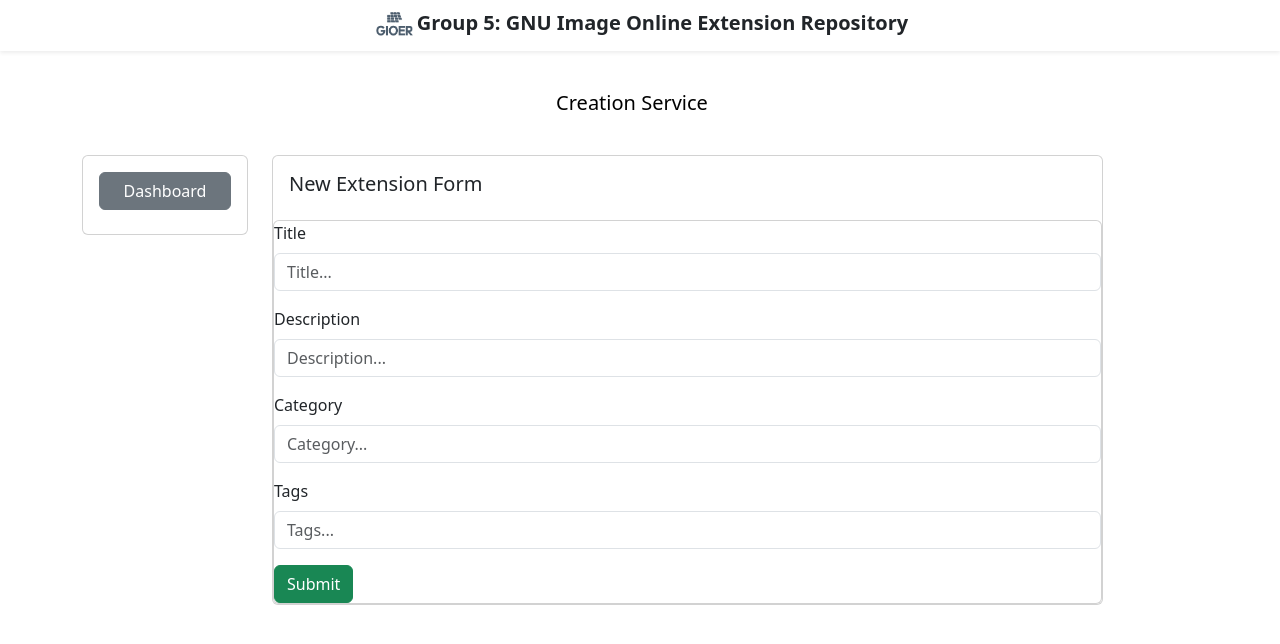
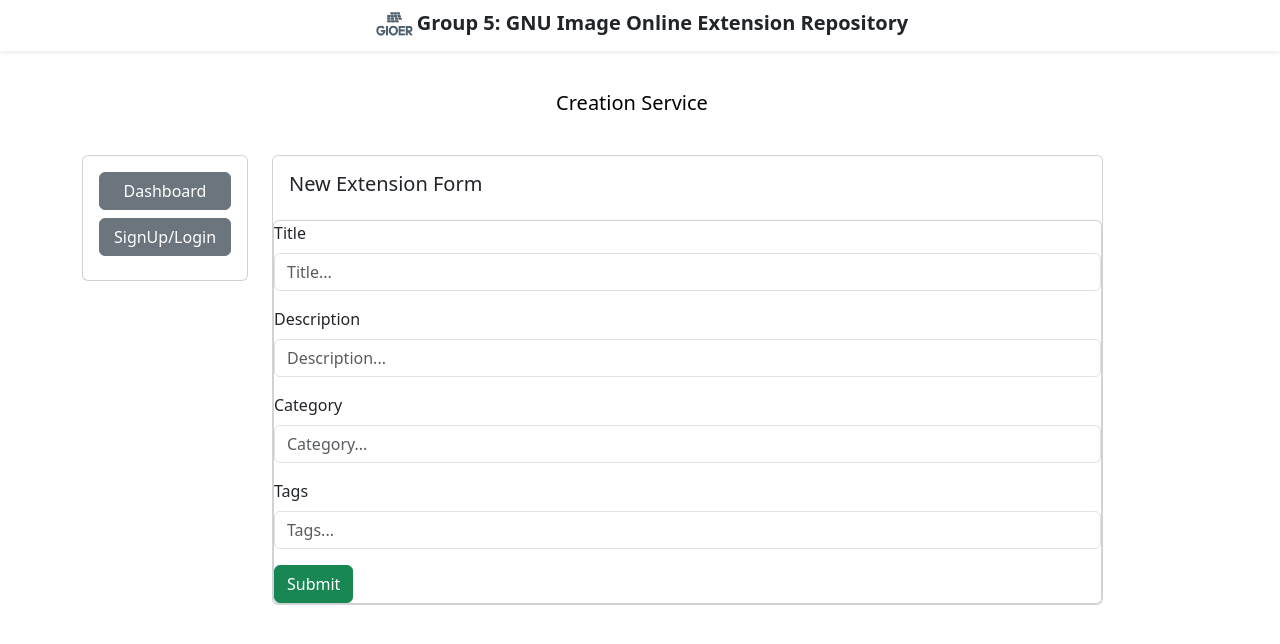
Before and after one commit to Catherin2/GIOER2, a React (Vite) app in the folder client/: page /create in a window 1280 px wide. Shown: the top 644 px of the page. Built offline with nearby package versions, Linux system fonts and the light colour scheme.

Commit message:
app commit 1708

```diff
--- a/client/src/Creation.jsx
+++ b/client/src/Creation.jsx
@@ -42,6 +42,7 @@ function Creation(){
                     <Card >
                         <Card.Body>
                             <Button variant="secondary" href="/" className="mb-2 w-100">Dashboard</Button>
+                            <Button variant="secondary" href="register" className="mb-2 w-100">SignUp/Login</Button>
                        </Card.Body>
                     </Card>
                 </Col>
--- a/client/src/Login.jsx
+++ b/client/src/Login.jsx
@@ -57,7 +57,7 @@ function Login(){
                        <button type="submit" className="btn btn-success w-100 rounded">Login</button>
                        </form>
                        <p>Create an Account!</p>
-                <Link to="/" className="btn btn-default boarder w-100 bg-light rounded-0 text-decoration-none">Register</Link>
+                <Link to="/register" className="btn btn-default boarder w-100 bg-light rounded-0 text-decoration-none">Register</Link>
                </div>
            </div>
  );
--- a/client/src/Upload.jsx
+++ b/client/src/Upload.jsx
@@ -45,6 +45,7 @@ function Upload(){
                     <Card >
                         <Card.Body>
                             <Button variant="secondary" href="/" className="mb-2 w-100">Dashboard</Button>
+                            <Button variant="secondary" href="register" className="mb-2 w-100">SignUp/Login</Button>
                        </Card.Body>
                     </Card>
                 </Col>
```
